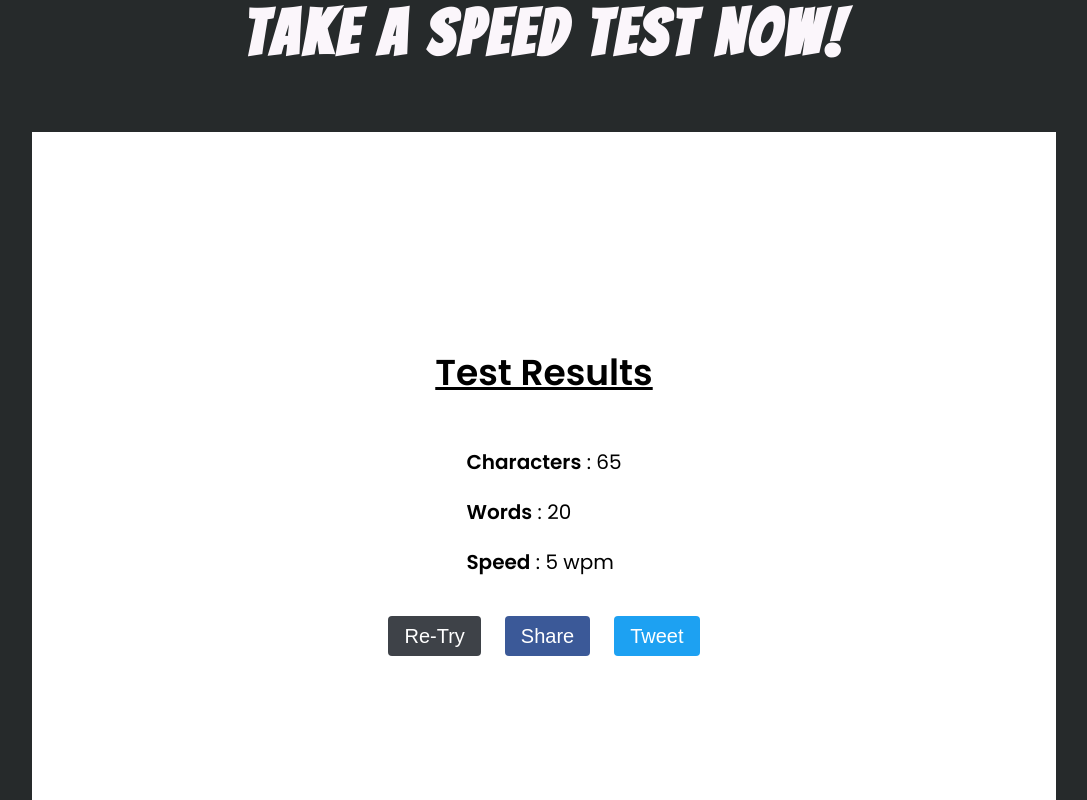
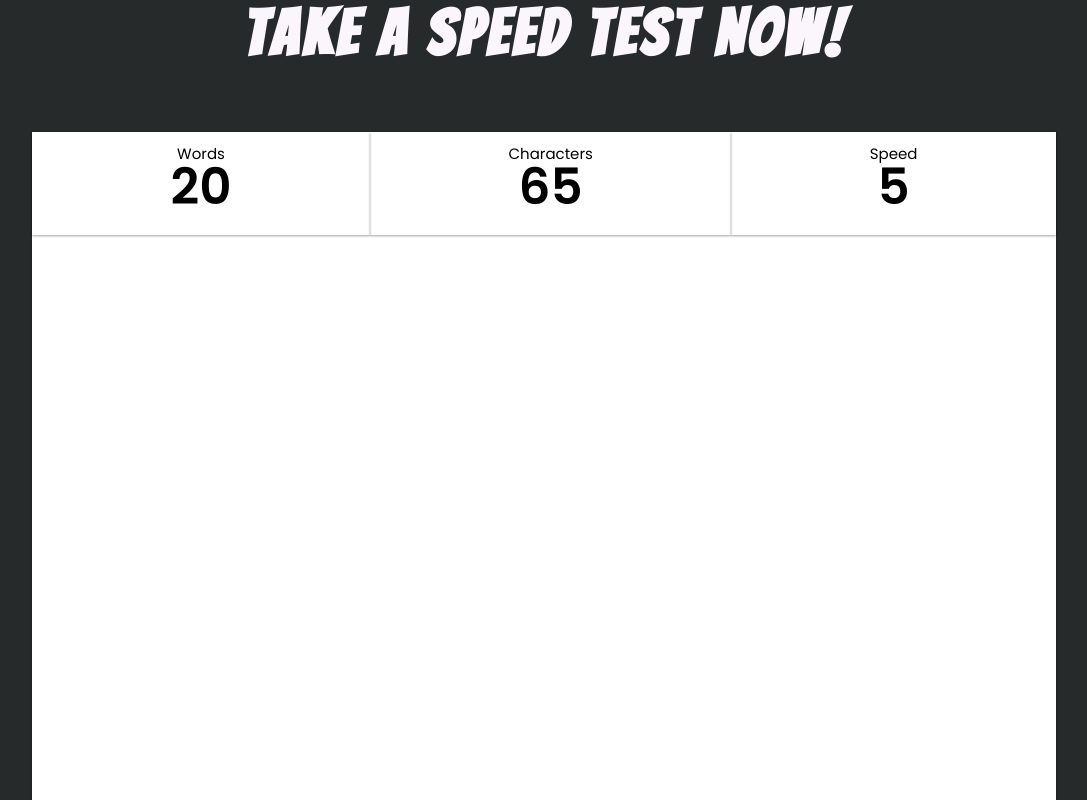
Before and after one commit to skgautam1010/Typing-test, a React (Create React App) app: page / in a window 1280 px wide. Shown: the part 860-1660 px from the top of the page, without its empty margins (96-1183 px from the left). Built offline with nearby package versions, Linux system fonts and the light colour scheme.

Commit message:
testcontainer and try again section

```diff
--- /dev/null
+++ b/src/ChallengeDetailCard/ChallengeDetailCard.css
@@ -0,0 +1,27 @@
+.details-card-cont{
+    display: flex;
+    flex-direction: column;
+    align-items: center;
+    justify-content: center;
+    flex-grow: 1;
+    padding: 10px;
+    box-shadow: 0 1px 3px rgba(0,0,0, 0.12), 0 1px 2px rgba(0, 0, 0, 0.26);
+    transition: all 0.3s cubic-bezier(0.165, 0.84, 0.44, 1);
+
+}
+
+.details-card-cont:hover{
+    box-shadow: 0 14px 28px rgba(0,0,0, 0.12), 0 10px 10px rgba(0, 0, 0, 0.26);
+}
+
+
+.card-name{
+    font-size: 15px;
+    margin-bottom: -15px;
+}
+
+.card-value{
+    font-size: 50px;
+    font-weight: 800;
+    margin: 0;
+}
--- /dev/null
+++ b/src/ChallengeDetailCard/ChallengeDetailCard.jsx
@@ -0,0 +1,15 @@
+import React from 'react'
+import "./ChallengeDetailCard.css";
+
+
+const ChallengeDetailCard = ({cardName,cardValue}) => {
+    return (
+        <div className="details-card-cont">
+            <div className="card-name">{cardName}</div>
+            <div className="card-value">{cardValue}</div>
+        </div>
+    )
+}
+
+
+export default ChallengeDetailCard;
--- a/src/Footer/Footer.css
+++ b/src/Footer/Footer.css
@@ -3,7 +3,7 @@
     justify-content: center;
     background: #1d2020;
     margin: 0;
-    box-shadow: 0 1px 3px rgba(red, green, blue, 0.12), 0 1px 2px rgba(red, green, blue, 0.26);
+    box-shadow: 0 1px 3px rgba(0, 0, 0, 0.12), 0 1px 2px rgba(0, 0, 0, 0.26);
     z-index: 99;
 }
 
--- a/src/NavBar/Nav.css
+++ b/src/NavBar/Nav.css
@@ -4,7 +4,7 @@
     align-items: center;
     background: #1d2020;
     margin: 0;
-    box-shadow: 0 1px 3px rgba(red, green, blue, 0.12), 0 1px 2px rgba(red, green, blue, 0.26);
+    box-shadow: 0 1px 3px rgba(0, 0, 0, 0.12), 0 1px 2px rgba(0, 0, 0, 0.26);
     justify-content: space-between;
     z-index: 99;
 }
--- a/src/TestContainer/TestContainer.css
+++ b/src/TestContainer/TestContainer.css
@@ -6,7 +6,7 @@
     min-height: 750px;
     display: flex;
     flex-direction: column;
-    box-shadow: 0 1px 3px rgba(red, green, blue, 0.12), 0 1px 2px rgba(red, green, blue, 0.26);
+    box-shadow: 0 1px 3px rgba(0, 0, 0, 0.12), 0 1px 2px rgba(0, 0, 0, 0.26);
 }
 
 .try-again-container{
--- a/src/TestContainer/TestContainer.jsx
+++ b/src/TestContainer/TestContainer.jsx
@@ -1,5 +1,6 @@
 import React from 'react'
 import TryAgain from '../TryAgain/TryAgain';
+import TypingChallenge from '../TyoingChallenge/TypingChallenge';
 import './TestContainer.css';
 
 const TestContainer = ({
@@ -9,9 +10,12 @@
 }) => {
     return (
         <div className="test-container">
-            <div className="try-again-container">
+            <div  data-aos="fade-up" className="typing-challenge-cont">
+                <TypingChallenge words={words} characters={characters} wpm={wpm} />
+            </div>
+            {/*<div className="try-again-container">
                 <TryAgain words={words} characters={characters} wpm={wpm} />
-            </div>
+            </div>*/}
         </div>
     )
 }
--- a/src/TryAgain/TryAgain.css
+++ b/src/TryAgain/TryAgain.css
@@ -29,7 +29,7 @@
     vertical-align: middle;
     text-align: center;
     color: #fff;
-    box-shadow: 0 1px 3px rgba(red, green, blue, 0.12), 0 1px 2px rgba(red, green, blue, 0.26);
+    box-shadow: 0 1px 3px rgba(0, 0, 0, 0.12), 0 1px 2px rgba(0, 0, 0, 0.26);
     font-size: 20px;
     font-weight: 500;
     line-height: 36px;
--- /dev/null
+++ b/src/TyoingChallenge/TypingChallenge.css
@@ -0,0 +1,20 @@
+.typing-challenge-container{
+    display: flex;
+    flex-direction: column;
+    flex-grow: 1;
+
+}
+
+
+.details-container{
+    display: flex;
+    flex-direction: row;
+    flex-wrap: wrap;
+
+}
+
+.typewriter-container{
+    display: flex;
+    flex-grow: 1;
+
+}
--- /dev/null
+++ b/src/TyoingChallenge/TypingChallenge.jsx
@@ -0,0 +1,22 @@
+import React from 'react'
+import ChallengeDetailCard from '../ChallengeDetailCard/ChallengeDetailCard';
+import './TypingChallenge.css';
+
+const TypingChallenge = ({words,characters,wpm}) => {
+    return (
+        <div className="typing-challenge-container">
+            <div className="details-container">
+                    <ChallengeDetailCard cardName="Words" cardValue={words}/>
+                    <ChallengeDetailCard cardName="Characters" cardValue={characters}/>
+                    <ChallengeDetailCard cardName="Speed" cardValue={wpm}/>
+            </div>
+            <div className="typewriter-container">
+
+            </div>
+        </div>
+    )
+
+}
+
+
+export default TypingChallenge;
```
